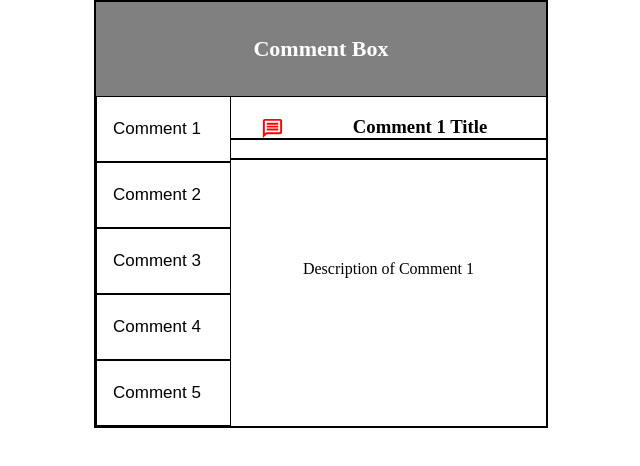
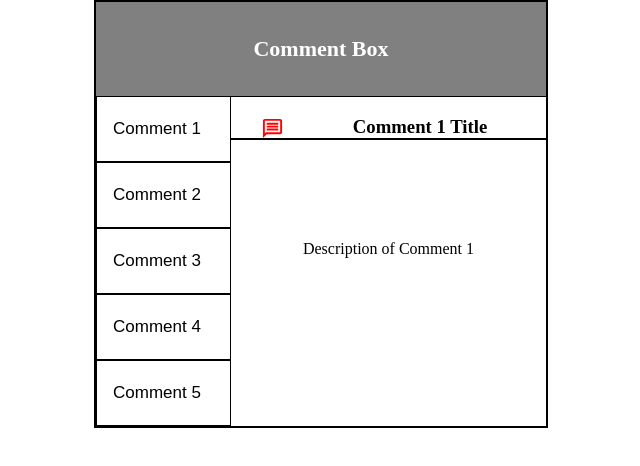
Before and after one commit to Meta-Amit-Chhipa/ReactJs, a React (Create React App) app: page / in a window 1280 px wide. Shown: the top 466 px of the page, without its empty margins (306-946 px from the left). Built offline with nearby package versions, Linux system fonts and the light colour scheme; the HTML template or start-up script is replaced by a standard one.

Commit message:
Update Details.js

```diff
--- a/src/Details.js
+++ b/src/Details.js
@@ -3,7 +3,6 @@ import React from "react";
 function PostDetail(props){
     return(
         <div>
-            <h3>{props.CurrentTitle}</h3>
            <p>{props.CurrentDescription}</p>
         </div>
     )
```
